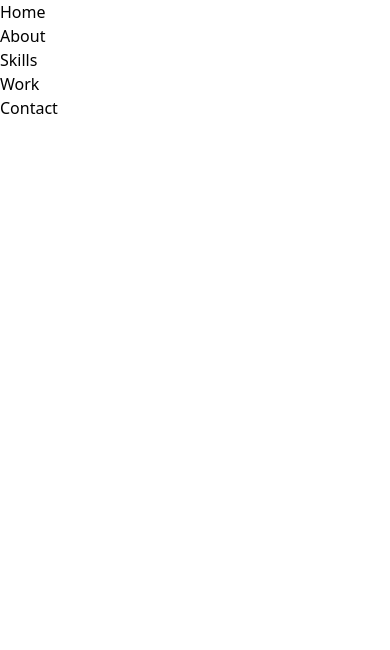
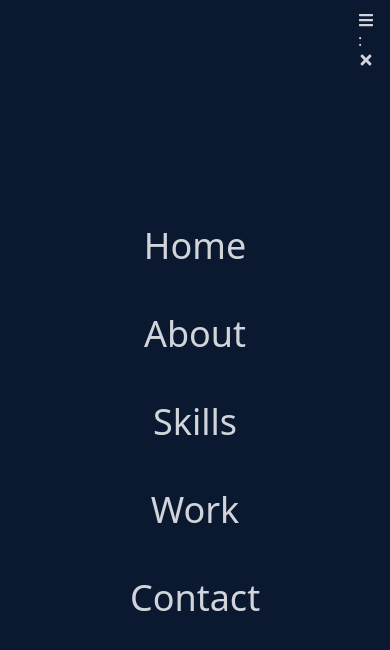
Before and after one commit to Abby1129/port-ab-tech, a React (Create React App) app: page / in a window 390 px wide. Shown: the top 650 px of the page. Built offline with nearby package versions, Linux system fonts and the light colour scheme.

Commit message:
add mobile menu

```diff
--- a/package.json
+++ b/package.json
@@ -8,6 +8,7 @@
     "@testing-library/user-event": "^13.5.0",
     "react": "^18.2.0",
     "react-dom": "^18.2.0",
+    "react-icons": "^4.7.1",
     "react-scripts": "5.0.1",
     "web-vitals": "^2.1.4"
   },
--- a/public/index.html
+++ b/public/index.html
@@ -24,7 +24,7 @@
       work correctly both with client-side routing and a non-root public URL.
       Learn how to configure a non-root public URL by running `npm run build`.
     -->
-    <title>React App</title>
+    <title>AbTech</title>
   </head>
   <body>
     <noscript>You need to enable JavaScript to run this app.</noscript>
--- a/src/components/Navbar.jsx
+++ b/src/components/Navbar.jsx
@@ -1,14 +1,15 @@
 import React from "react";
+import { FaBars, FaTimes } from "react-icons/fa";
 
 const Navbar = () => {
   return (
-    <div>
+    <div className="fixed w-full h-[80px] flex justify-between items-center px-4 bg-black text-gray-300">
       <div>
         <img />
       </div>
 
       {/* menu */}
-      <ul>
+      <ul className="hidden md:flex">
         <li>Home</li>
         <li>About</li>
         <li>Skills</li>
@@ -17,8 +18,18 @@
       </ul>
 
       {/* hamburger */}
+      <div className="md:hidden z-10">
+        <FaBars /> : <FaTimes />
+      </div>
 
       {/* mobile menu */}
+      <ul className="absolute top-0 left-0 w-full h-screen bg-[#0a192f] flex flex-col justify-center items-center">
+        <li className="py-6 text-4xl">Home</li>
+        <li className="py-6 text-4xl">About</li>
+        <li className="py-6 text-4xl">Skills</li>
+        <li className="py-6 text-4xl">Work</li>
+        <li className="py-6 text-4xl">Contact</li>
+      </ul>
 
       {/* social icons */}
     </div>
```
Also changed, not shown: 1 other file (tests, documents, lock files or other folders).
